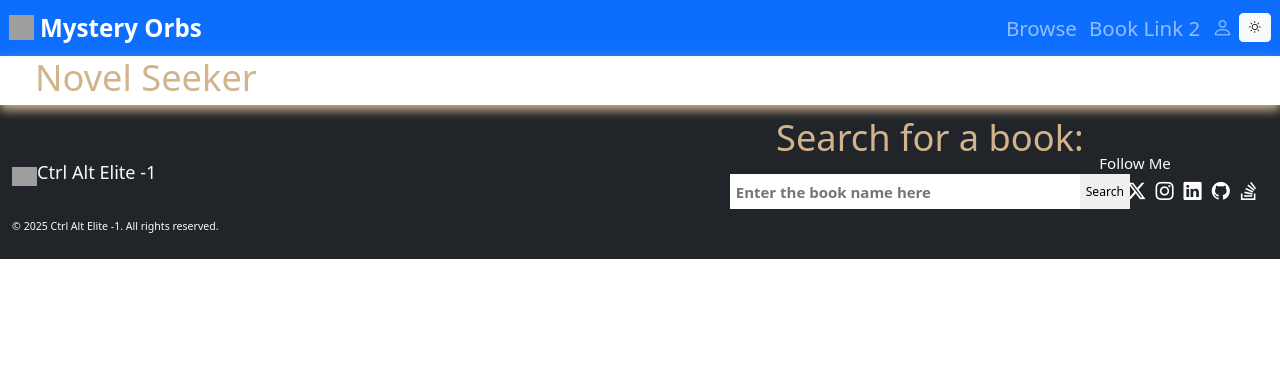
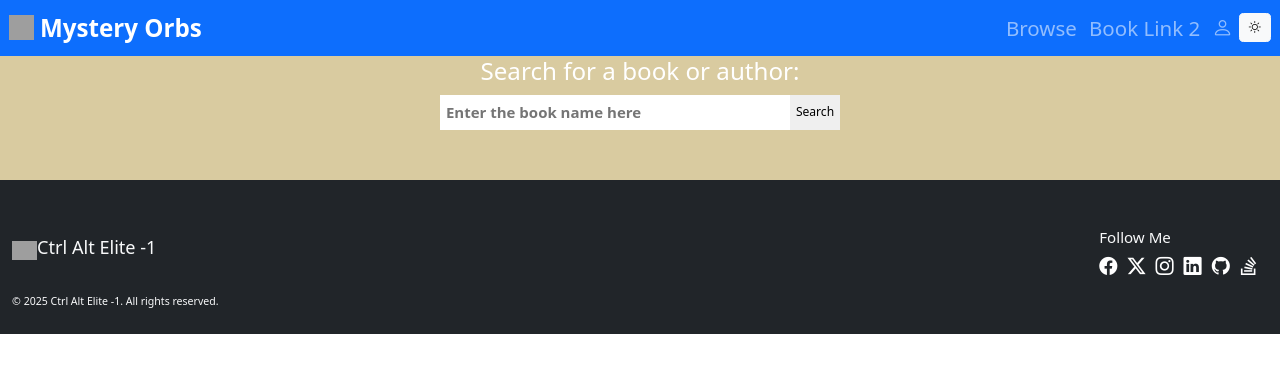
Before and after one commit to shoc71/Novel-Seeker, a React (Vite) app in the folder client/: page /browse in a window 1280 px wide. Shown: the top 372 px of the page. Built offline with nearby package versions, Linux system fonts and the light colour scheme; no server answers; grey boxes are pictures that could not be loaded.

Commit message:
updated browse page

```diff
--- a/client/src/pages/BrowsePage.jsx
+++ b/client/src/pages/BrowsePage.jsx
@@ -1,5 +1,5 @@
 import {useState} from "react";
-import SearchCard from "../components/SearchCard";
+import SearchCard from "./SearchCard";
 import axios from "axios";
 
 
@@ -17,12 +17,13 @@ const BrowsePage = () => {
 
     return (
         <>
-            <div className="header">
+        <div className="background">
+            {/* <div className="header">
                 <div className="row1">
                     <h1>Novel Seeker</h1>
-                </div>
+                </div> */}
                 <div className="row2">
-                    <h2>Search for a book:</h2>
+                    <h2>Search for a book or author:</h2>
                     <div className="search">
                         <input type="text" placeholder="Enter the book name here"
                         value={search} onChange={e=>setSearch(e.target.value)}
@@ -35,6 +36,7 @@ const BrowsePage = () => {
                 <div className="container">
                     <SearchCard book={bookData} />
                 </div>
+            {/* </div> */}
             </div>
         </>
     );
--- a/client/src/components/SearchCard.jsx
+++ b/client/src/pages/SearchCard.jsx
@@ -1,5 +1,5 @@
 import { useState } from "react";
-import Modal from "../pages/modal";
+import Modal from "./modal";
 
 const SearchCard = ({ book }) => {
     const [show, setShow] = useState(false);
@@ -12,14 +12,13 @@ const SearchCard = ({ book }) => {
                     let thumbnail = item.volumeInfo?.imageLinks?.smallThumbnail;
                     let amount = item.saleInfo?.listPrice?.amount;
 
-                    // Only show the card if both the thumbnail and amount are defined
                     if (thumbnail && amount) {
                         return (
                             <div key={item.id || item.volumeInfo.title} className="card" onClick={() => { setShow(true); setItem(item); }}>
                                 <img src={thumbnail} alt="book image" />
                                 <div className="bottom">
                                     <h3 className="title">{item.volumeInfo.title}</h3>
-                                    <p className="amount">&#8377;{amount}</p>
+                                    <p className="amount">&#36;{amount}</p>
                                 </div>
                             </div>
                         );
@@ -27,8 +26,6 @@ const SearchCard = ({ book }) => {
                     return null;
                 })
             }
-
-            {/* Show Modal when clicked */}
             {show && <Modal show={show} item={bookItem} onClose={() => setShow(false)} />}
         </>
     );
--- a/client/src/pages/modal.jsx
+++ b/client/src/pages/modal.jsx
@@ -1,10 +1,11 @@
-import React from "react";
+import React, { useState } from "react";
 
 function Modal({ show, item, onClose }) {
-    // Return null if the modal should not be shown
     if (!show || !item) {
         return null;
     }
+
+    const [showMore, setShowMore] = useState(false);
 
     const thumbnail = item.volumeInfo?.imageLinks?.smallThumbnail;
     const authors = item.volumeInfo?.authors?.join(', ') || 'Unknown author';
@@ -12,6 +13,8 @@ function Modal({ show, item, onClose }) {
     const publishedDate = item.volumeInfo?.publishedDate || 'Unknown date';
     const description = item.volumeInfo?.description || 'No description available';
     const previewLink = item.volumeInfo?.previewLink || '#';
+
+    const truncatedDescription = description.length > 500 ? description.substring(0, 500) + '...' : description;
 
     return (
         <div className="overlay">
@@ -27,7 +30,14 @@ function Modal({ show, item, onClose }) {
                         <a href={previewLink}><button>More</button></a>
                     </div>
                 </div>
-                <h4 className="description">{description}</h4>
+                <h4 className="description">
+                    {showMore ? description : truncatedDescription}
+                </h4>
+                {description.length > 500 && (
+                    <button className="show-more-btn" onClick={() => setShowMore(!showMore)}>
+                        {showMore ? 'Show Less' : 'Show More'}
+                    </button>
+                )}
             </div>
         </div>
     );
--- a/client/src/styles/browse.css
+++ b/client/src/styles/browse.css
@@ -1,19 +1,26 @@
-*{
+* {
     padding: 0;
     margin: 0;
 }
-:root{
-    --primary-color: tan;
-    --secondary-color: brown;
 
+:root {
+    --primary-color: #a67c4d;
+    --secondary-color: #4b3d2d;
 }
-body{
+
+body {
     background-color: var(--secondary-color);
 }
-html{
+
+html {
     font-size: 75.5%;
 }
-.header{
+
+.background {
+    background-color: #d9cba0;
+}
+
+.header {
     width: 100%;
     height: 50%;
     color: var(--primary-color);
@@ -22,44 +29,64 @@ html{
     align-items: center;
     position: relative;
 }
-header ::before{
+
+header::before {
     content: "";
     position: absolute;
     top: 0;
     left: 0;
     width: 100%;
     height: 100%;
-    background: linear-gradient(rgba(0,0,0,0,5),rgba(0,0,0,0,5)), url(imagepath);
+    background: linear-gradient(rgba(0, 0, 0, 0.5), rgba(0, 0, 0, 0.5)), url(imageurl);
     clip-path: circle(60% at left 300px);
     z-index: -1;
 }
-.row1 h1{
+
+.row1 h1 {
     font-size: 3rem;
     text-align: center;
     margin-left: 35px;
 }
-.row2{
+
+/* .row2 {
     position: absolute;
     top: 10px;
     right: 150px;
     text-align: center;
-}
-.row2 h2{
+} */
+
+/* .row2 h2 {
     font-size: 3rem;
     margin-top: 50px;
     margin-bottom: 15px;
     text-align: center;
-}
-.row2 img{
+} */
+
+/*.row2 img {
     margin-top: 30px;
     width: 250px;
-}
-.search{
+} */
+
+h2 {
     display: flex;
     align-items: center;
     justify-content: center;
+    position: relative;
+    z-index: 1;
+    margin-bottom: 10px;
+    color: white;
 }
-.search input{
+
+.search {
+    display: flex;
+    align-items: center;
+    justify-content: center;
+    position: relative;
+    z-index: 1;
+    margin-bottom: 10px;
+}
+
+.search input {
     outline: 0;
     border: 0;
     width: 350px;
@@ -68,49 +95,59 @@ header ::before{
     font-size: 15px;
     font-weight: bold;
 }
-.search button{
+
+.search button {
     outline: none;
     border: none;
     height: 35px;
     padding: 0 0.5rem;
 }
-.container{
+
+.container {
     width: 65%;
     margin: 0 auto;
-    margin-top: 25px;
+    margin-top: 50px;
     display: grid;
-    grid-template-columns: repeat(auto-fit,minmax(200px,0.5fr));
+    grid-template-columns: repeat(auto-fit, minmax(200px, 0.5fr));
     grid-gap: 20px;
     box-sizing: border-box;
+    position: relative;
+    z-index: 1; /* Ensure books are behind the search bar */
 }
-.card{
+
+.card {
     background-color: var(--primary-color);
     border-radius: 1rem;
     padding: 0.5rem;
     margin-bottom: 10px;
-    box-shadow: 0 5px 5px rgba(212,185,150,.5);
+    box-shadow: 0 5px 5px #e3d4b9;
     transition: .5s;
     text-align: center;
     position: relative;
 }
-.card :hover{
+
+ .card:hover {
     transform: scale(0.9);
-    background-color: rgba(255,255,255,0.8);
+    background-color: #e3d4b9;
 }
-.card img{
+
+.card img {
     width: 100%;
     height: 200px;
     border-radius: 1rem 1rem 0 0;
 }
-.card .bottom{
+
+.card .bottom {
     display: flex;
     flex-direction: column;
 }
-.card .bottom .title{
+
+.card .bottom .title {
     font-size: 14px;
-    margin-bottom: 12px;
+    margin-bottom: 50px;
 }
-.card .bottom .amount{
+
+.card .bottom .amount {
     position: absolute;
     bottom: 10px;
     left: 10px;
@@ -121,7 +158,8 @@ header ::before{
     font-weight: bold;
     padding: 0.2rem;
 }
-.overlay{
+
+.overlay {
     min-height: 100vh;
     width: 100%;
     position: fixed;
@@ -129,22 +167,27 @@ header ::before{
     top: 0;
     bottom: 0;
     right: 0;
-    background: linear-gradient(rgba(0,0,0,0.2), rgba(0,0,0,0.1));
+    background: linear-gradient(rgba(0, 0, 0, 0.2), rgba(0, 0, 0, 0.1));
     display: flex;
     align-items: center;
     justify-content: center;
+    z-index: 1000; /* Ensure it's on top of other content */
 }
-.overlay-inner{
+
+.overlay-inner {
     background: white;
     width: 700px;
+    max-width: 90%; /* Make modal responsive */
     height: 550px;
+    max-height: 80vh; /* Limit height to 80% of viewport height */
     padding: 1.5rem;
     position: relative;
     box-sizing: border-box;
-    overflow: hidden;
+    overflow-y: auto; /* Allow scrolling if content is too long */
     font-size: 1.3rem;
 }
-.overlay-inner .close{
+
+.overlay-inner .close {
     position: absolute;
     top: 1rem;
     right: 1rem;
@@ -152,36 +195,57 @@ header ::before{
     border: none;
     font-size: 17px;
     background-color: transparent;
+    cursor: pointer;
 }
-.overlay-inner .inner-box{
+
+.overlay-inner .inner-box {
     margin-top: 30px;
     display: flex;
     justify-content: center;
 }
-.overlay-inner .inner-box img{
+
+.overlay-inner .inner-box img {
     margin-right: 20px;
     width: 150px;
     height: 200px;
 }
-.overlay-inner .inner-box h3{
+
+.overlay-inner .inner-box h3 {
     margin-top: 10px;
     color: green;
 }
-.overlay-inner .inner-box h4{
+
+.overlay-inner .inner-box h4 {
     color: blue;
 }
-.overlay-inner .inner-box button{
+
+.overlay-inner .inner-box button {
     outline: none;
     border: none;
     width: 100px;
     border-radius: 5px;
-    background-color: antiquewhite;
+    background-color: #ec8f00;
     color: white;
     font-weight: bold;
     padding: 0.3rem 0.5rem;
+    cursor: pointer;
 }
-.overlay-inner .description{
+
+.overlay-inner .description {
     margin-top: 2rem;
     text-align: justify;
     font-size: 13px;
 }
+
+.show-more-btn {
+    background-color: #810000;
+    color: white;
+    border: none;
+    padding: 5px 10px;
+    cursor: pointer;
+    margin-top: 10px;
+}
+
+.show-more-btn:hover {
+    background-color: #420e07;
+}
```
